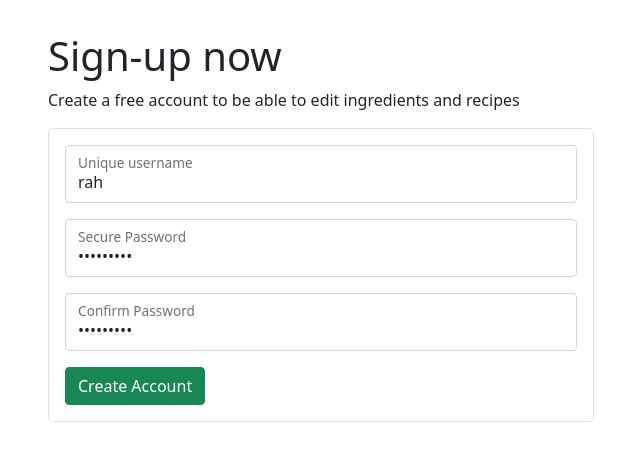
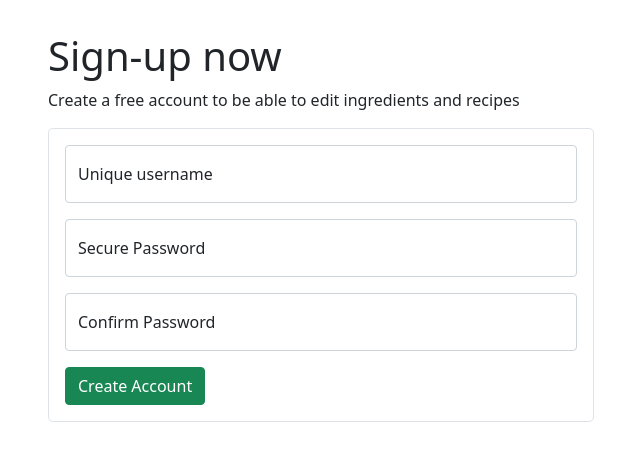
Before and after one commit to rahenrique/rah.recipemanager.test, a Django app: page /accounts/signup/ in a window 1280 px wide. Shown: the part 120-581 px from the top of the page, without its empty margins (319-959 px from the left). Run offline with Django 4.2, Linux system fonts and the light colour scheme; some libraries are stand-ins or nearby versions.

Commit message:
refactor: :fire: Remove hardcoded user credentials

```diff
--- a/recipe_manager/accounts/templates/accounts/login.html
+++ b/recipe_manager/accounts/templates/accounts/login.html
@@ -29,13 +29,13 @@
 
             <div class="form-floating mb-3">
                 <input type="text" class="form-control" id="username_input" name="username"
-                    placeholder="someuniqueusername" required value="rah">
+                    placeholder="someuniqueusername" required>
                 <label for="username_input">Unique username</label>
             </div>
 
             <div class="form-floating mb-3">
                 <input type="password" class="form-control" id="password_input" name="password"
-                    placeholder="Some Secure Password" required value="rah123456">
+                    placeholder="Some Secure Password" required>
                 <label for="password_input">Secure Password</label>
             </div>
 
--- a/recipe_manager/accounts/templates/accounts/signup.html
+++ b/recipe_manager/accounts/templates/accounts/signup.html
@@ -29,19 +29,19 @@
 
             <div class="form-floating mb-3">
                 <input type="text" class="form-control" id="username_input" name="username"
-                    placeholder="someuniqueusername" required value="rah">
+                    placeholder="someuniqueusername" required>
                 <label for="username_input">Unique username</label>
             </div>
 
             <div class="form-floating mb-3">
                 <input type="password" class="form-control" id="password_input" name="password"
-                    placeholder="Some Secure Password" required value="rah123456">
+                    placeholder="Some Secure Password" required>
                 <label for="password_input">Secure Password</label>
             </div>
 
             <div class="form-floating mb-3">
                 <input type="password" class="form-control" id="confirm_password_input" name="confirm_password"
-                    placeholder="Some Secure Password" required value="rah123456">
+                    placeholder="Some Secure Password" required>
                 <label for="confirm_password_input">Confirm Password</label>
             </div>
 
```
